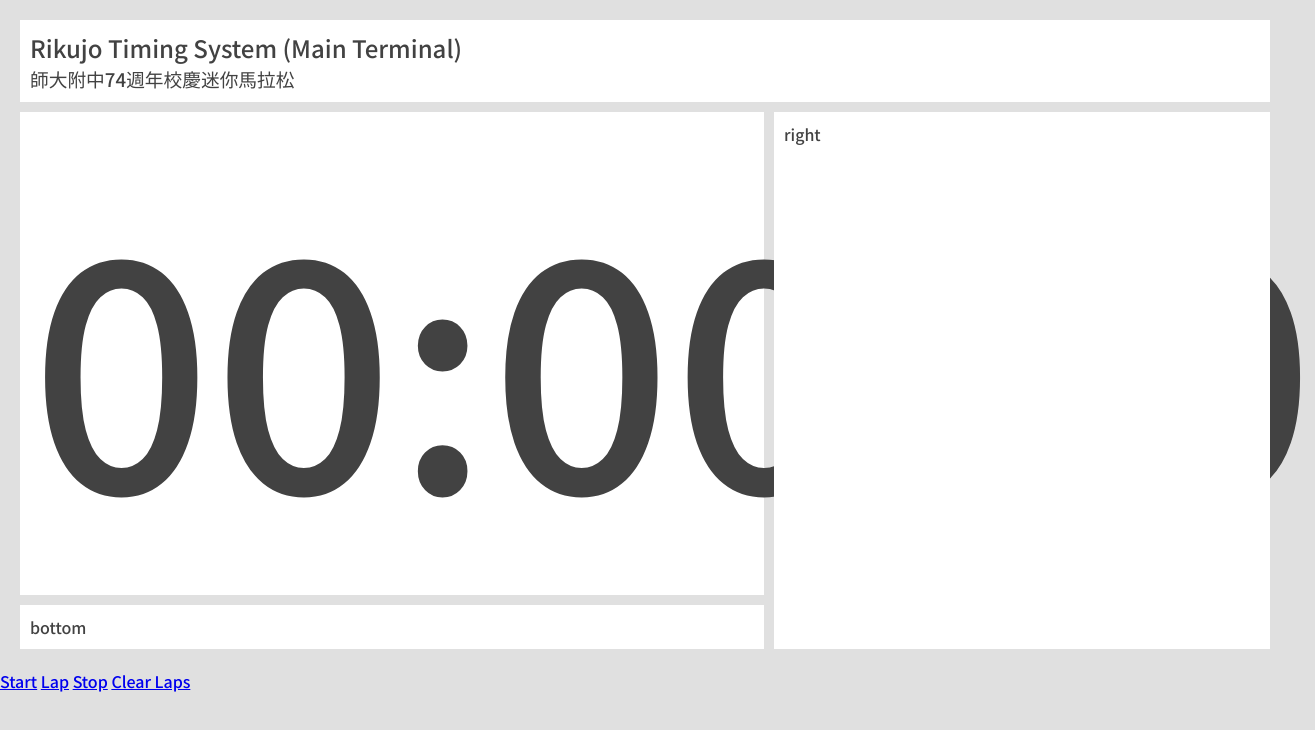
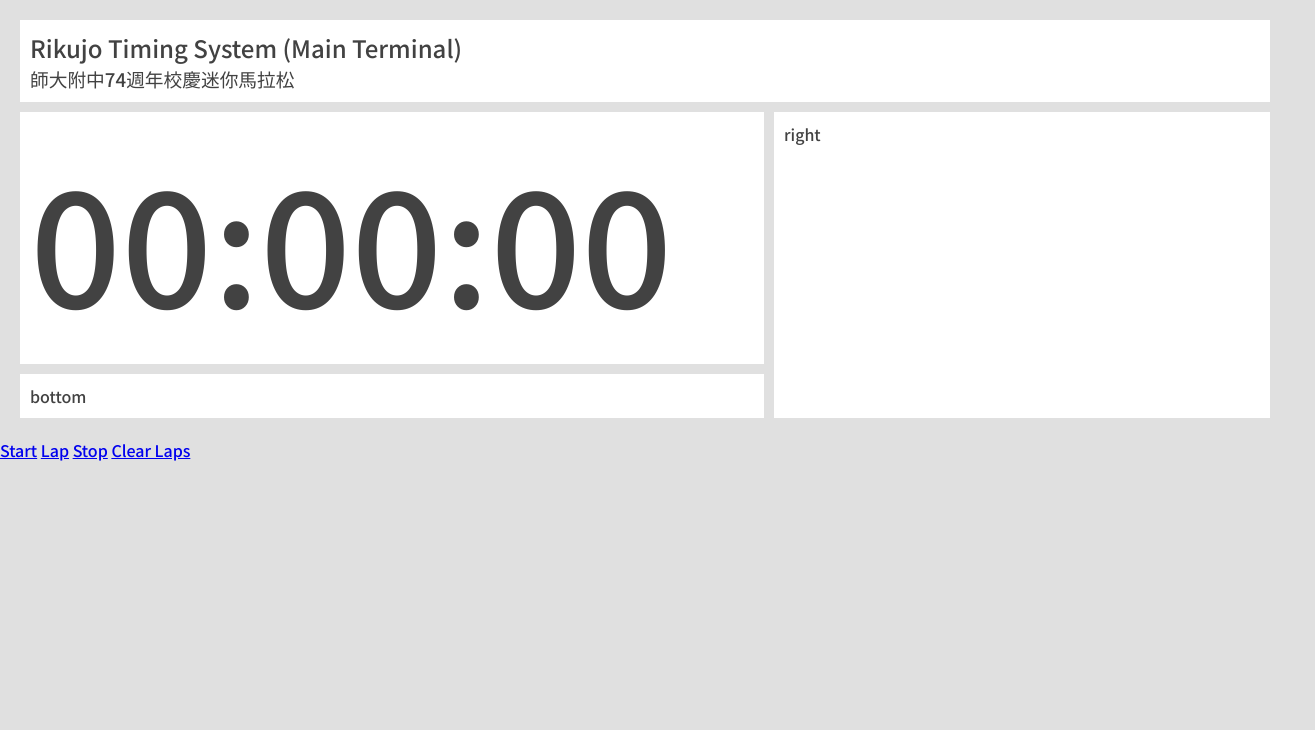
Before and after one commit to ryanxuan930/timing, a plain HTML site: page timer.html in a window 1280 px wide. Shown: the whole page, 1315 px wide, since content can reach past the window. Drawn offline with nearby package versions, Linux system fonts and the light colour scheme.

Commit message:
Update timer.html

```diff
--- a/timer.html
+++ b/timer.html
@@ -32,7 +32,7 @@
         grid-row: 2/4;
     }
     .stopwatch{
-        font-size: 20em;
+        font-size: 10em;
     }
 </style>
 <title>Rikujo Timing System</title>
```
